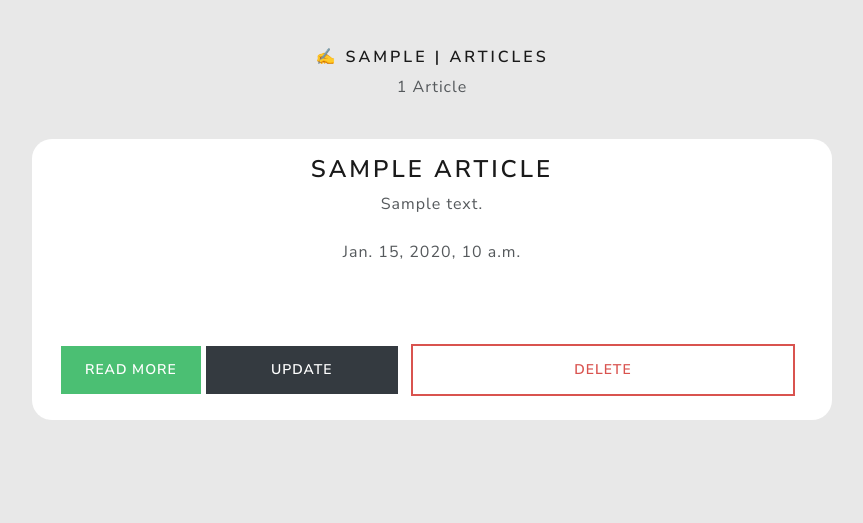
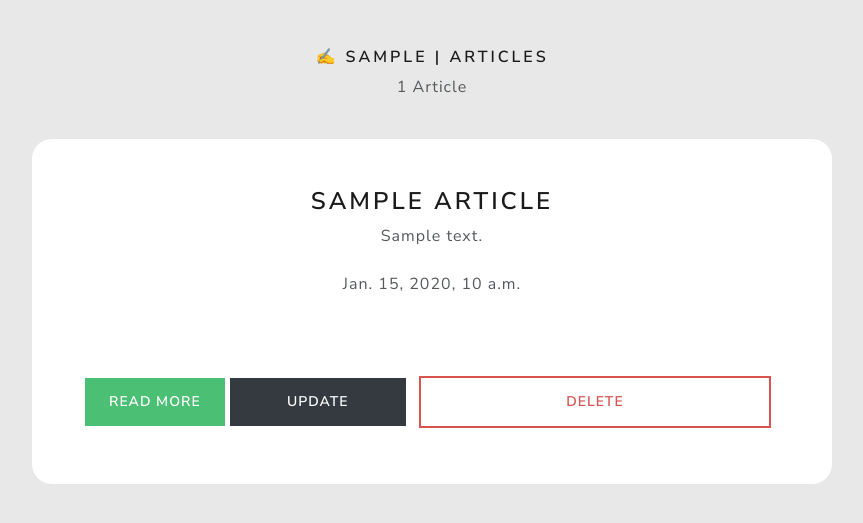
Before and after one commit to joaoleau/subplatform, a Django app: page /article/me/ in a window 1280 px wide. Shown: the part 98-621 px from the top of the page, without its empty margins (208-1071 px from the left). Run offline with Django 5.2, Linux system fonts and the light colour scheme; a user stored in the database is signed in; tables that the repository leaves empty hold one stand-in row (values such as "Sample post"); parts of the project's set-up code (start-up, migrations or seed data) failed here and were passed over.

Commit message:
style: Fix CSS in templates

```diff
--- a/article/templates/article/my-articles.html
+++ b/article/templates/article/my-articles.html
@@ -17,7 +17,7 @@
 
     <div class="d-flex flex-wrap justify-content-center">
         {% for article in article_list %}
-        <div class="form-layout bg-white shadow-md p-3  text-center m-3">
+        <div class="form-layout bg-white shadow-md p-5  text-center m-3">
             <h3>{{article.title}}</h3>
             {{article.content|truncate_words:50 }}
             <br><br>
--- a/static/css/styles.css
+++ /dev/null
@@ -1,13 +0,0 @@
-body {
-    background-color: #e8e8e8;
-    overflow-x: hidden;
-}
-
-.form-layout {
-    width: 800px;
-    border-radius: 20px;
-}
-
-.form-check input {
-    border: 2px solid black;
-}
--- a/templates/navbar.html
+++ b/templates/navbar.html
@@ -11,7 +11,17 @@
 
     <link rel="stylesheet" type="text/css" href="https://bootswatch.com/5/lux/bootstrap.min.css">
 
-    <link rel="stylesheet" type="text/css" href="{% static 'css/styles.css' %}">
+    <style>
+        body {
+            background-color: #e8e8e8;
+            overflow-x: hidden;
+        }
+
+        .form-layout {
+            width: 800px;
+            border-radius: 20px;
+        }
+    </style>
 </head>
 
 
```
